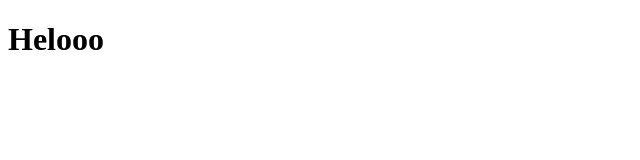
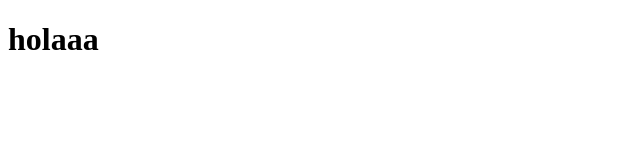
Before and after one commit to Mavroian/testing, a plain HTML site: page index.html in a window 1280 px wide. Shown: the full height of the page, 0-640 px from the left. Drawn offline with Linux system fonts and the light colour scheme.

Commit message:
added olaaa

```diff
--- a/index.html
+++ b/index.html
@@ -6,6 +6,6 @@
   <title>Document</title>
 </head>
 <body>
-  <h1>Helooo</h1>
+  <h1>holaaa</h1>
 </body>
 </html>
```
